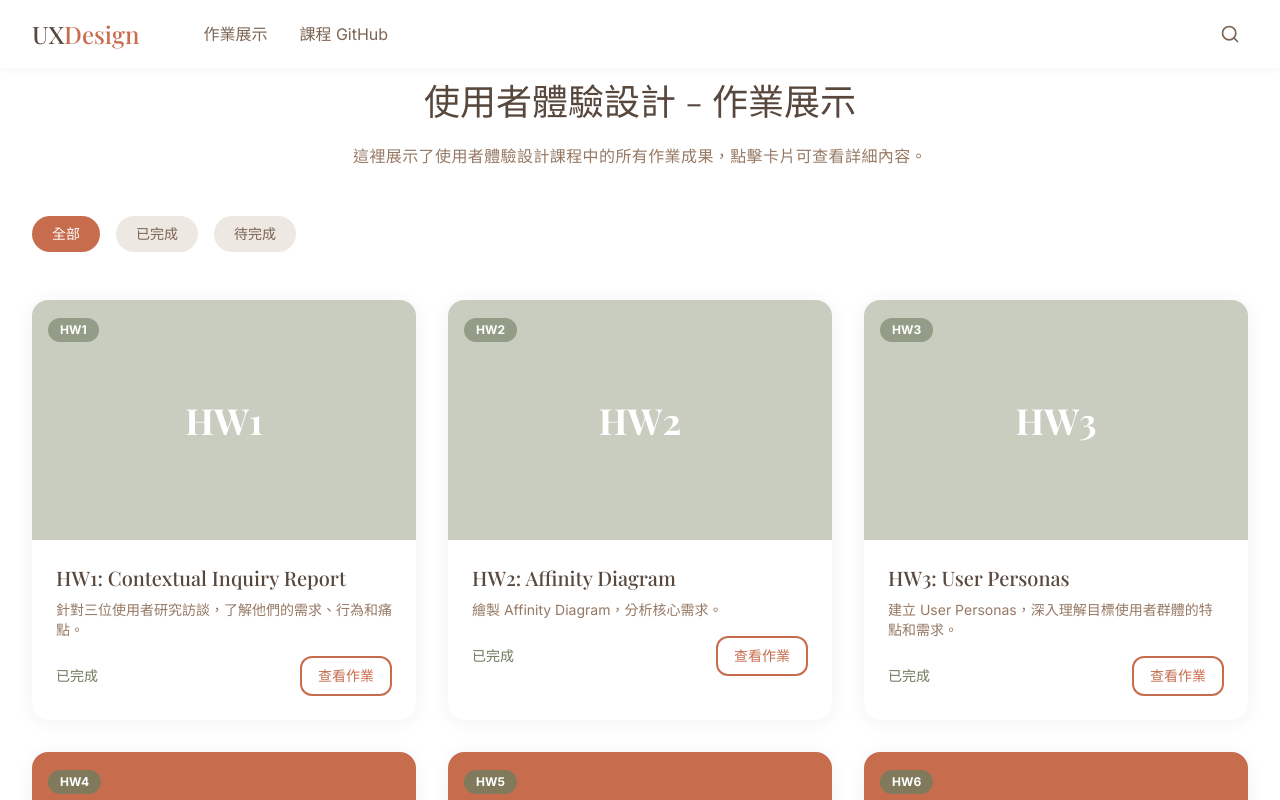
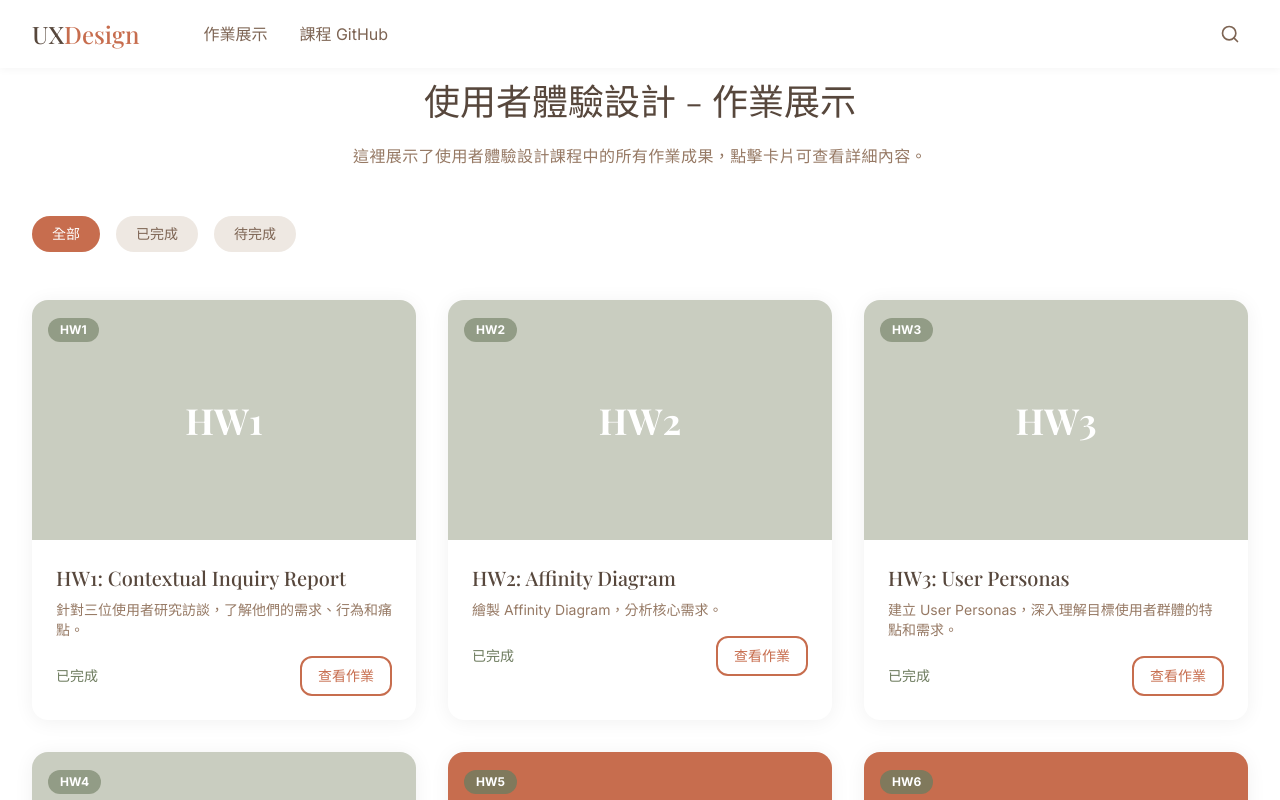
Before and after one commit to NCCU-UIUX/G4_homwork, a React (Vite) app: page / in a window 1280 px wide. Shown: the top 800 px of the page. Built offline with nearby package versions, Linux system fonts and the light colour scheme.

Commit message:
0430 Update HomeworkCollection.jsx

```diff
--- a/src/components/HomeworkCollection.jsx
+++ b/src/components/HomeworkCollection.jsx
@@ -32,8 +32,8 @@ const homeworks = [
     number: 4,
     title: 'HW4: Low-fidelity Prototype',
     description: '進行用戶測試，收集反饋，並基於結果進行設計迭代與優化。',
-    link: '#',
-    status: 'pending'
+    link: 'https://map-nine-dusky.vercel.app/',
+    status: 'completed'
   },
   {
     id: 5,
```
